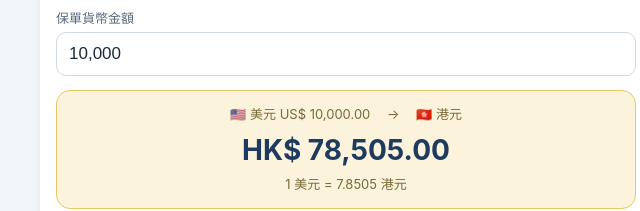
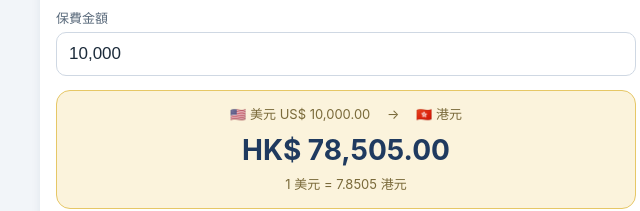
Before and after one commit to lucaschan729/fx, a plain HTML site: page index.html in a window 1280 px wide. Shown: the part 329-540 px from the top of the page, 294-934 px from the left. Drawn offline with nearby package versions, Linux system fonts and the light colour scheme.

Commit message:
Update index.html

```diff
--- a/index.html
+++ b/index.html
@@ -56,7 +56,7 @@
       <div class="swap"><button id="swap" aria-label="對調">⇅</button></div>
       <label>繳付貨幣</label>
       <select id="pay"></select>
-      <label style="margin-top:12px">保單貨幣金額</label>
+      <label style="margin-top:12px">保費金額</label>
       <input id="amt" type="text" inputmode="decimal" value="10,000">
       <div class="result">
         <div class="small" id="rTop"></div>
```
